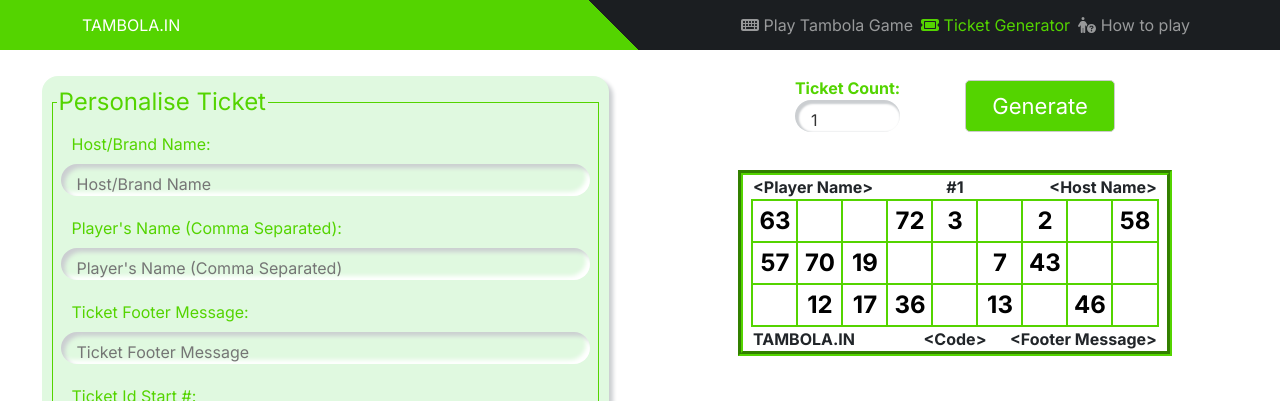
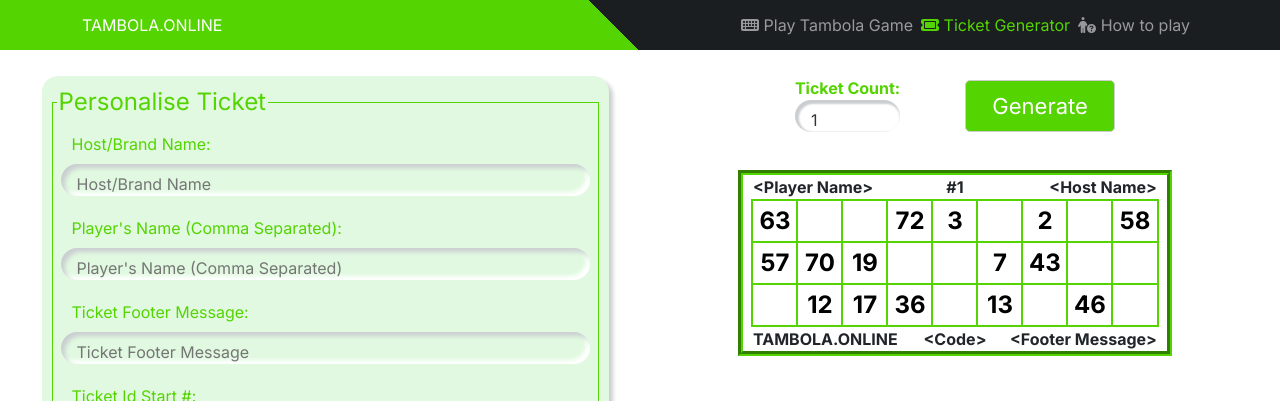
Before and after one commit to shubhgupta4u/tambola-game-app, a Next.js app: page /ticket in a window 1280 px wide. Shown: the top 401 px of the page. Built offline with nearby package versions, Linux system fonts and the light colour scheme.

Commit message:
domain name update

```diff
--- a/src/common/constants/env-constant.ts
+++ b/src/common/constants/env-constant.ts
@@ -1,3 +1,3 @@
 export class Constants{
-    static DomainName="TAMBOLA.IN"
+    static DomainName="TAMBOLA.ONLINE"
 }
```
